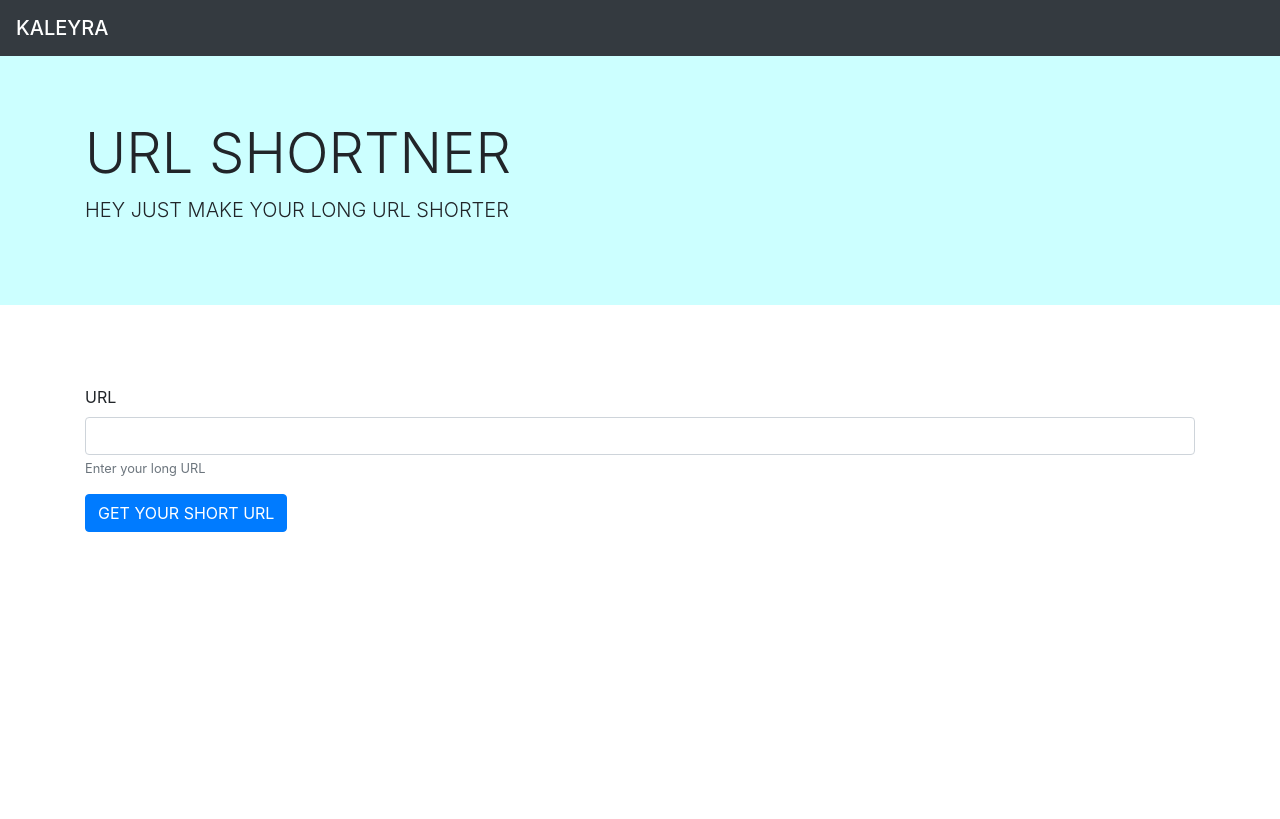
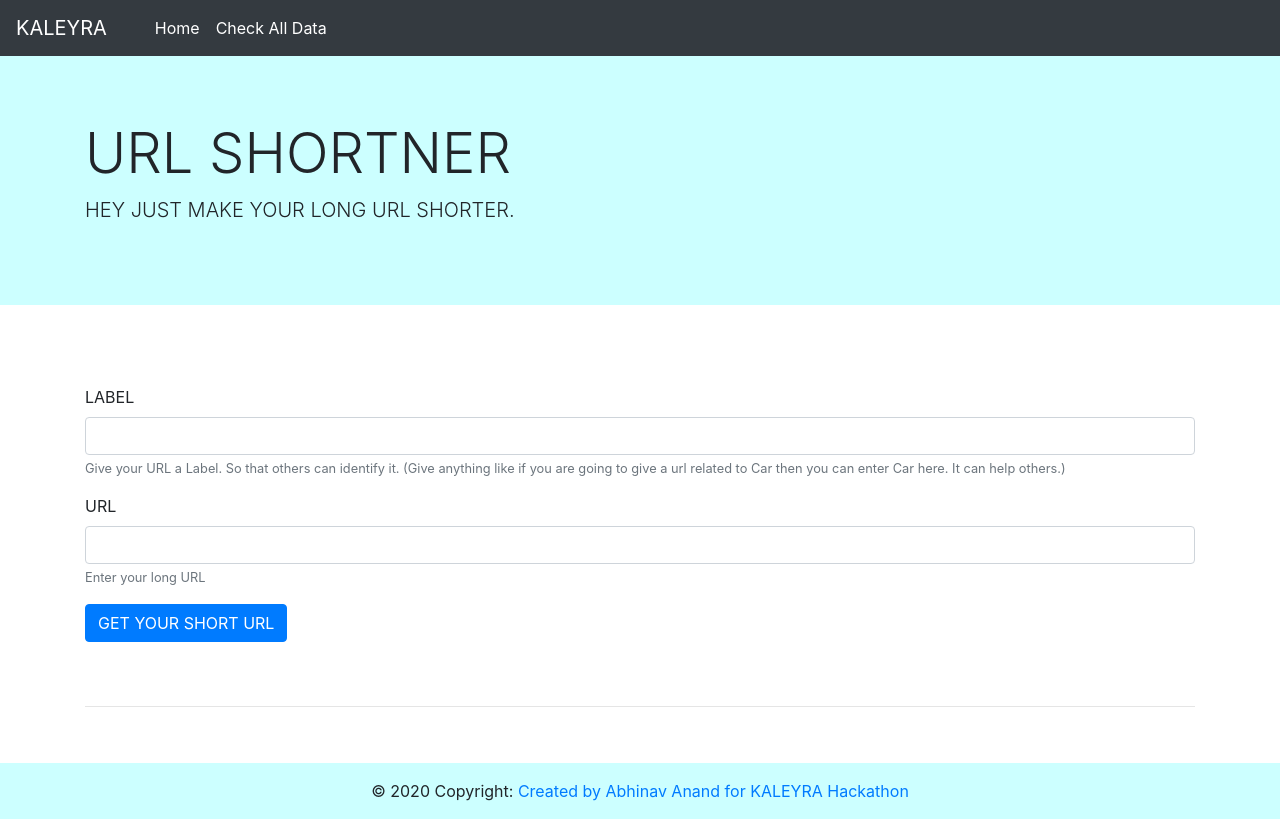
Before and after one commit to abhinavanand500/kaleyra, a Django app: page / in a window 1280 px wide. Before the commit the page ends 532 px from the top, so only its background shows below. Run offline with Django 3.2, Linux system fonts and the light colour scheme; some libraries are stand-ins or nearby versions.

Commit message:
Done With template

```diff
--- a/kaleyra/urls.py
+++ b/kaleyra/urls.py
@@ -21,5 +21,6 @@ admin.site.site_title = "Kaleyra Admin Pannel"
 admin.site.index_title = "Welcome to Kaleyra Admin Pannel"
 urlpatterns = [
     path('admin', admin.site.urls),
+    path('admin/', admin.site.urls),
     path('', include('url.urls'))
 ]
--- a/templates/base.html
+++ b/templates/base.html
@@ -19,13 +19,40 @@
         <title>KALEYRA {% block title %} {% endblock title %}</title>
     </head>
     <body>
-        <nav class="navbar navbar-dark bg-dark">
+        {% comment %} <nav class="navbar navbar-dark bg-dark">
             <span class="navbar-brand mb-0 h1">KALEYRA</span>
-        </nav>
+        </nav> {% endcomment %}
+        <nav class="navbar navbar-expand-lg navbar-dark bg-dark">
+            <a class="navbar-brand" href="/">KALEYRA</a>
+            <button class="navbar-toggler" type="button" data-toggle="collapse" data-target="#navbarSupportedContent" aria-controls="navbarSupportedContent" aria-expanded="false" aria-label="Toggle navigation">
+                <span class="navbar-toggler-icon"></span>
+            </button>
+
+            <div class="collapse navbar-collapse mx-4" id="navbarSupportedContent">
+                <ul class="navbar-nav mr-auto">
+                <li class="nav-item active">
+                    <a class="nav-link" href="/">Home <span class="sr-only">(current)</span></a>
+                </li>
+                <li class="nav-item active">
+                    <a class="nav-link" href="/showAll">Check All Data <span class="sr-only">(current)</span></a>
+                </li>
+
+                </ul>
+            </div>
+            </nav>
         {% block body %}{% endblock body %}
 
         <!-- Optional JavaScript -->
         <!-- jQuery first, then Popper.js, then Bootstrap JS -->
+        <footer class="page-footer font-small blue mt-3" style="background-color : #ccffff;">
+
+  <!-- Copyright -->
+            <div class="footer-copyright text-center py-3">© 2020 Copyright:
+                <a href="http://bloggify.pythonanywhere.com/about"> Created by Abhinav Anand for KALEYRA Hackathon </a>
+            </div>
+            <!-- Copyright -->
+
+        </footer>
         <script
             src="https://code.jquery.com/jquery-3.5.1.slim.min.js"
             integrity="sha384-DfXdz2htPH0lsSSs5nCTpuj/zy4C+OGpamoFVy38MVBnE+IbbVYUew+OrCXaRkfj"
--- a/templates/url/home.html
+++ b/templates/url/home.html
@@ -4,7 +4,7 @@
     <div class="jumbotron jumbotron-fluid" style="background-color:#ccffff;">
         <div class="container">
         <h1 class="display-4">URL SHORTNER</h1>
-        <p class="lead">HEY JUST MAKE YOUR LONG URL SHORTER</p>
+        <p class="lead">HEY JUST MAKE YOUR LONG URL SHORTER.</p>
     </div>
   </div>
   <div class="container">
@@ -12,16 +12,34 @@
     <form action='/get' method="post">
     {% csrf_token %}
         <div class="form-group">
+          <label for="exampleInputEmail2">LABEL</label>
+          <input type="text" class="form-control" name='label' id="exampleInputEmail2" aria-describedby="emailHelp">
+          <small id="emailHelp" class="form-text text-muted">Give your URL a Label. So that others can identify it. (Give anything like if you are going to give a url related to Car then you can enter Car here. It can help others.)</small>
+        </div>
+        <div class="form-group">
           <label for="exampleInputEmail1">URL</label>
           <input type="text" class="form-control" name='link' id="exampleInputEmail1" aria-describedby="emailHelp">
           <small id="emailHelp" class="form-text text-muted">Enter your long URL</small>
         </div>
         <button type="submit" class="btn btn-primary">GET YOUR SHORT URL</button>
     </form>
-
+    <br><br><hr><br>
     <!-- short url coming back  -->
   {% for post in posts %}
-      <a href = {{post}}>{{post}}</a>
+      <div class="jumbotron jumbotron-fluid" style="background-color: #ccffcc;">
+        <div class="container">
+          <h1 class="display-4">{{post.label}}</h1>
+          <p class="lead">Shorter URL for your Long URL is ::
+          <a href="{{post.short_url}}">{{post.short_url}}</a></p>
+        </div>
+      </div>
+  {% endfor %}
+  {% for qq in q %}
+      <div class="jumbotron jumbotron-fluid" style="background-color: #ff8080">
+        <div class="container">
+          <h3 class="display-4">{{qq}}</h3>
+        </div>
+      </div>
   {% endfor %}
 
 
--- a/url/urls.py
+++ b/url/urls.py
@@ -7,5 +7,6 @@ from . import views
 urlpatterns = [
     path('', views.home, name='home'),
     path('get',views.get,name='get'),
-    path('<str:slug>', views.aa, name='home'),
+    path('showAll',views.showAll,name='all'),
+    path('<str:slug>', views.aa, name='slug'),
 ]
--- a/url/views.py
+++ b/url/views.py
@@ -36,13 +36,13 @@ def get(request):
     # POST
     if request.method=='POST':
         link = request.POST['link']
+        label = request.POST['label']
         ans = re.match(regex, link) is not None
         if(ans==True):
             longurl = Shorturl.objects.filter(ori_url=link)
             if(longurl):
                 print("Already Exists")
-                url = ['Already Exists', longurl[0]]
-                context = {'posts' : url}
+                context = {'posts' : longurl}
             else:
 
                 # creating random string
@@ -73,10 +73,18 @@ def get(request):
             #    saving it to database
                 x = [short]
                 newUrl=x[0]
-                contact = Shorturl(ori_url=link, short_url=newUrl,uni_key=result_str)
+                contact = Shorturl(ori_url=link, short_url=newUrl,uni_key=result_str,label=label)
                 contact.save()
-                context = {'posts' : x}
+                xx=Shorturl.objects.filter(short_url=short)
+                context = {'posts' : xx}
+                print(context)
         else:
-            url = ['Please Check the URL that you have provided']
-            context = {'posts' : url}
+            url = ['You have entered wrong email id. Please Check the URL that you have provided']
+            context = {'q' : url}
     return render(request,'./url/home.html', context)
+
+
+def showAll(request):
+    all_Object = Shorturl.objects.all()
+    context = {'all' : all_Object}
+    return render(request,'./url/allUrls.html', context)
```
Also changed, not shown: templates/url/allUrls.html (added, +26 -0 lines), db.sqlite3.
